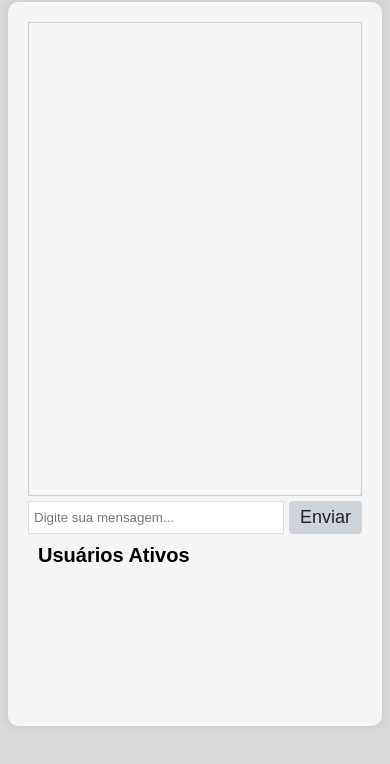
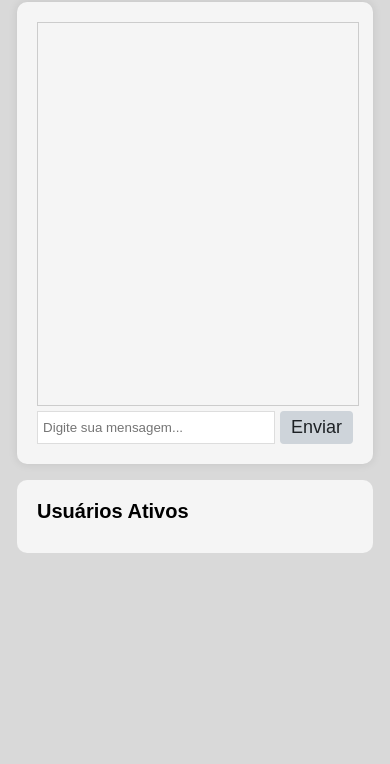
Before and after one commit to MayconPadilha/Projeto-Chat-para-Redes-de-Computadores, a website: page public/chat.html in a window 390 px wide. Shown: the part 76-840 px from the top of the page. Drawn offline with nearby package versions, Linux system fonts and the light colour scheme; no server answers.

Commit message:
melhora no mobile

```diff
--- a/public/chat.html
+++ b/public/chat.html
@@ -30,10 +30,11 @@
                     <input type="text" id="inputMessage" placeholder="Digite sua mensagem..." />
                     <button id="btnsendMessage" onclick="sendMessage()">Enviar</button>
                 </div>
-
-                <div id="activeUsers" class="active-user">
-                    <h2>Usuários Ativos</h2>
-                </div>
+            </div>
+        </section>
+        <section>
+            <div id="activeUsers" class="active-user">
+                <h2>Usuários Ativos</h2>
             </div>
         </section>
     </main>
--- a/public/styleChat.css
+++ b/public/styleChat.css
@@ -2,33 +2,26 @@ main {
   margin-top: 0px;
   display: flex;
   justify-content: center;
-  align-items: center;
-  /* height: 100vh;*/
+  align-items: flex-start;
+  gap: 10px;
 }
 
 .chat {
   display: flex;
   justify-content: center;
-  /* align-items: center; */
-  /* width: 50vw; Define a largura do chat */
-  /* max-width: 600px; Limita a largura máxima do chat */
   background-color: #f5f5f5;
-  /* Exemplo de cor de fundo */
   border-radius: 10px;
-  /* Bordas arredondadas */
   padding: 20px;
   margin-top: 6px;
-  /* Espaçamento interno */
   box-shadow: 0 0 10px rgba(0, 0, 0, 0.1);
-  /* Sombra para destaque */
   flex-direction: column;
   height: calc(81vh);
-  /* Subtrai 20px para deixar um espaço no final */
 }
 
 
 .usuariosAtivos {
   display: flex;
+  align-items: center;
   gap: 5px;
 }
 
@@ -38,19 +31,12 @@ main {
 
 #messages {
   overflow-y: scroll;
-  /* height: 100; */
   border: 1px solid #ccc;
   padding: 10px;
   width: 50vw;
   display: block;
   height: calc(100vh - 20px);
 }
-
-/* #inputName, #inputMessage {
-  width: 50%;
-  font-size: 18px;
-  padding: 5px;
-}  */
 
 .user-message {
   color: #333;
@@ -64,7 +50,6 @@ main {
 
 .envio {
   display: flex;
-  /* width: 75%; */
   margin-top: 5px;
 
   gap: 5px;
@@ -98,10 +83,12 @@ main button {
 
 #activeUsers {
   display: flex;
-  padding: 10px;
-  overflow-y: scroll;
   flex-direction: column;
-  height: 18vh;
+  height: auto;
+  background-color: #f5f5f5;
+  padding: 20px;
+  border-radius: 10px;
+  margin-top: 6px;
 }
 
 #activeUsers h2 {
@@ -110,8 +97,23 @@ main button {
 }
 
 @media screen and (max-width: 768px) {
+  main{
+    display: flex;
+    flex-direction: column;
+    align-items: center;
+  }
+
+  .chat{
+    height: calc(50vh);
+    width: 81vw;
+  }
 
   #messages {
-    width: 80vw;
+    width: 77vw;
+  }
+
+  #activeUsers {
+    width: 81vw;
+    margin-bottom: 16px;
   }
 }
```
